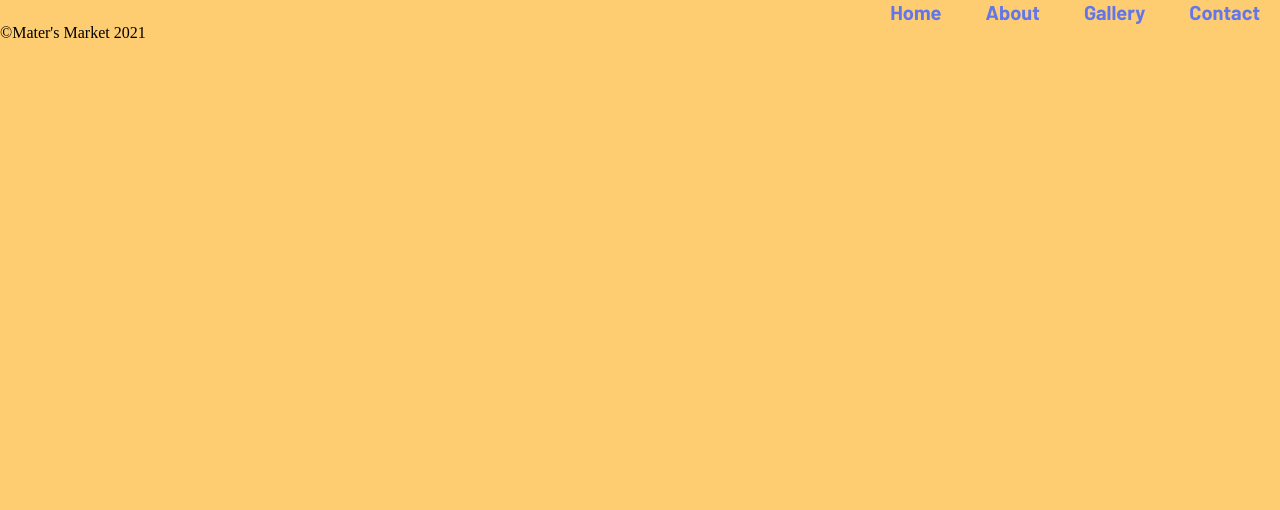
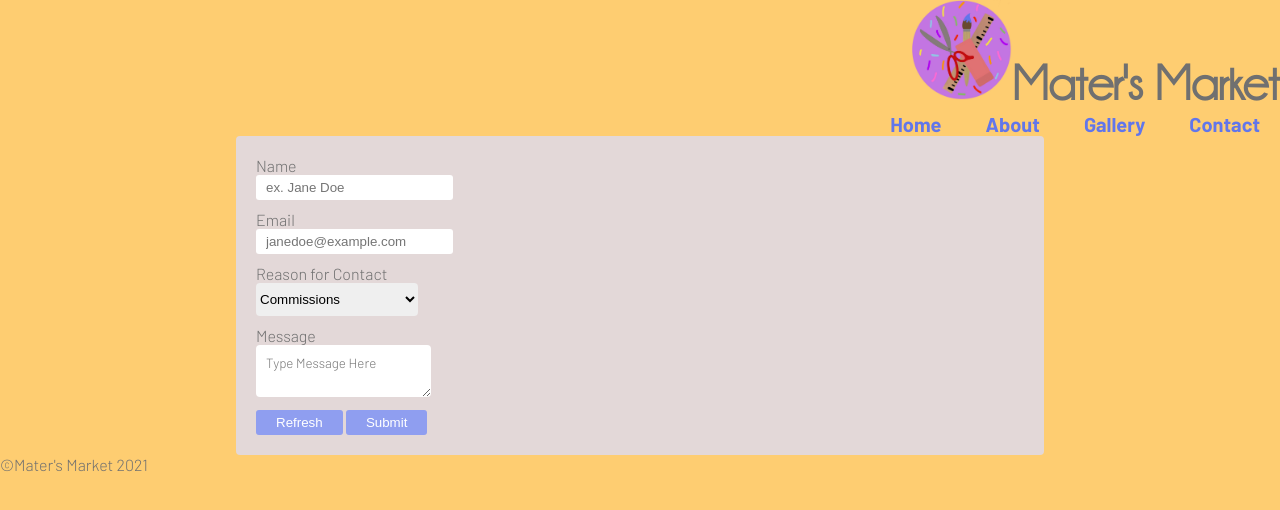
Before and after one commit to heathercerny/matersmarket, a plain HTML site: page contact.html in a window 1280 px wide. Drawn offline with Linux system fonts and the light colour scheme.

Commit message:
added contact form & did some additional styling

```diff
--- a/contact.html
+++ b/contact.html
@@ -15,8 +15,12 @@
 
     <body>
         <header>
-            <nav>
-                <ul>
+            <nav class="navbar">
+                <div class="logo">
+                    <h1><img src="images/maters-market-logo.JPG" alt="logo" width="100px">Mater's Market</h1>
+                </div>
+
+                <ul class="nav-list">
                     <li><a href="index.html">Home</a></li>
                     <li><a href="about.html">About</a></li>
                     <li><a href="gallery.html">Gallery</a></li>
@@ -24,6 +28,45 @@
                 </ul>
             </nav>
         </header>
+
+        <main class="container">
+
+            <form class="contact-form" name="contact" method="POST" action="">
+                <div class="name input-section">
+                    <label for="name" class="label_input_wrap">Name</label>
+                    <input type="text" name="name" id="name" placeholder="ex. Jane Doe" />
+                </div>
+
+                <div class="email input-section">
+                    <label for="email" class="label_input_wrap">Email</label>
+                    <input type="email" name="email" id="email" placeholder="janedoe@example.com" />
+                </div>
+
+                <div class="dropdown input-section">
+                    <label for="reason" class="label_input_wrap">Reason for Contact</label>
+                    <select name="reason" id="reason">
+                        <option value="commission">Commissions</option>
+                        <option value="question">Question</option>
+                        <option value="pricing">Pricing</option>
+                        <option value="other">Other</option>
+                    </select>
+                </div>
+
+                <div class="message input-section">
+                    <label for="message" class="label_input_wrap">Message</label>
+                    <textarea name="message" id="message" placeholder="Type Message Here"></textarea>
+                </div>
+
+                <div class="reset">
+                    <input type="reset" value="Refresh" />
+                </div>
+
+                <div class="submit">
+                    <input type="submit" value="Submit" />
+                </div>
+            </form>
+
+        </main>
     </body>
     <footer>
         <p>&copy;Mater's Market 2021</p>
--- a/css/style.css
+++ b/css/style.css
@@ -43,36 +43,95 @@ nav ul li a:hover {
 /* Gallery Styling */
 
 div .gallery {
-    margin: 5px;
-    border: 1px solid #ccc;
-    float: left;
-    width: 300px;
+    border: solid black 5px;
+    padding: 5px;
+    margin: 50px;
+    overflow: auto;
+    height: auto;
+    overflow: auto;
+    display: flex;
+    flex-wrap: wrap;
+    justify-content: center;
+}
+div .desc {
+    font-size: 20px;
+    font-weight: bold;
+    text-align: center;
+}
+/* Universal Styling */
+body {
+    background-color: #fecd71;
 }
 
-div .gallery:hover {
-    border: 1px solid #777;
-}
-
-div .gallery img {
-    width: 100%;
-    height: auto;
-}
-
-div .desc {
-    padding: 15px;
-    text-align: center;
-}
-
-body {
-    background-color: #fecd71;
+.container {
+    max-width: 80%;
+    margin: 0 auto;
 }
 
 h1 {
     font-family: 'Champagne', sans-serif;
     font-size: 50px;
+    color: #707070;
 }
 
-.container {
-    max-width: 90%;
+h2 {
+    font-family: 'Champagne', sans-serif;
+    font-size: 32px;
+    color: #707070;
+
+}
+
+p {
+    font-family: 'Barlow', sans-serif;
+    font-size: 16px;
+    color: #707070;
+}
+
+/* Contact Form Styling */
+
+.contact-form {
+    background: #E3D8D8;
+    padding: 20px;
+    border-radius: 4px;
+    color: #707070;
+    font-family: 'Barlow', sans-serif;
     margin: 0 auto;
+    max-width: 75%;
 }
+
+.label_input_wrap {
+    display: block;
+}
+
+.reset input,
+.submit input {
+    background: #8F9EF0;
+    color: white;
+    padding: 5px 20px;
+}
+
+.reset,
+.submit {
+    display: inline;
+}
+
+.input-section {
+    margin-bottom: 10px;
+}
+
+input {
+    padding: 5px 10px;
+    border-radius: 3px;
+}
+
+textarea {
+    font-family: 'Barlow', sans-serif;
+    padding: 10px 10px;
+    border-radius: 4px;
+}
+
+select {
+    width: 162px;
+    padding: 8px 0;
+    border-radius: 4px;
+}
```
Also changed, not shown: about.html (+14 -2 lines), gallery.html (+15 -15 lines).
